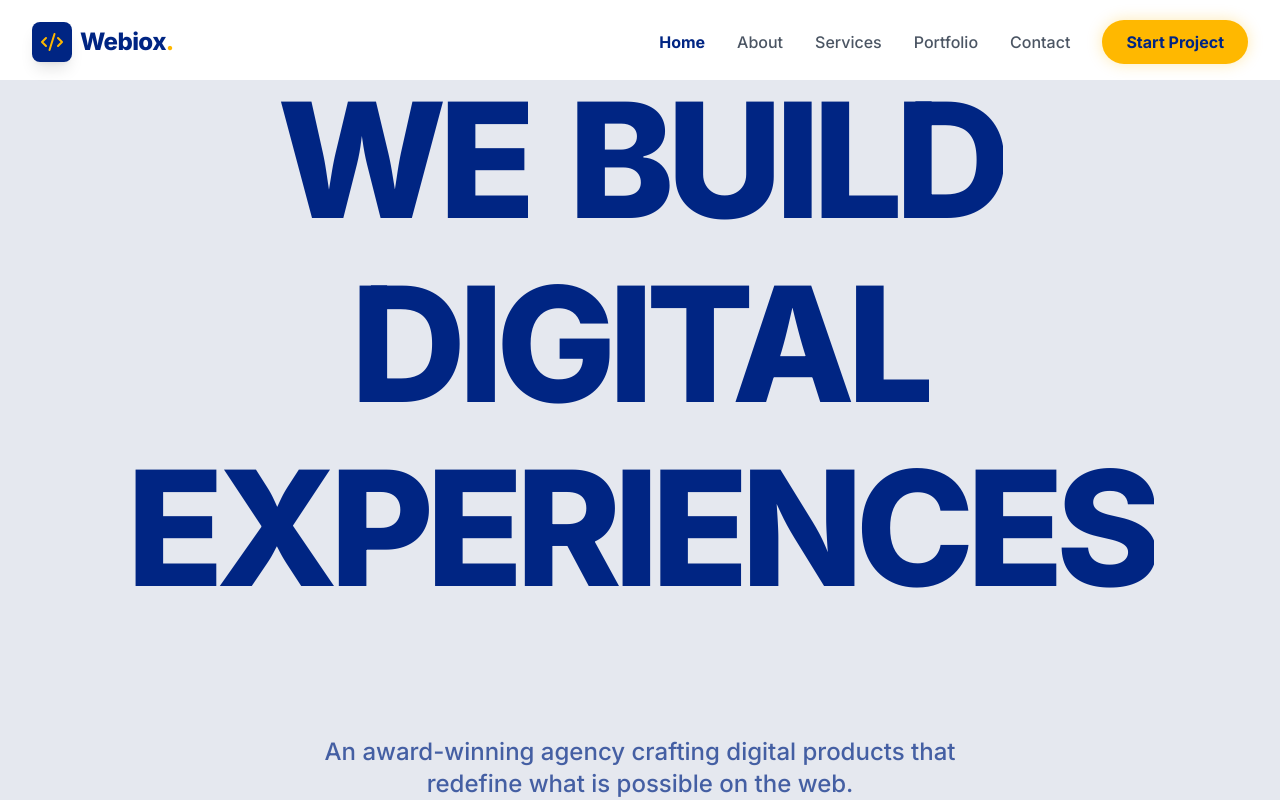
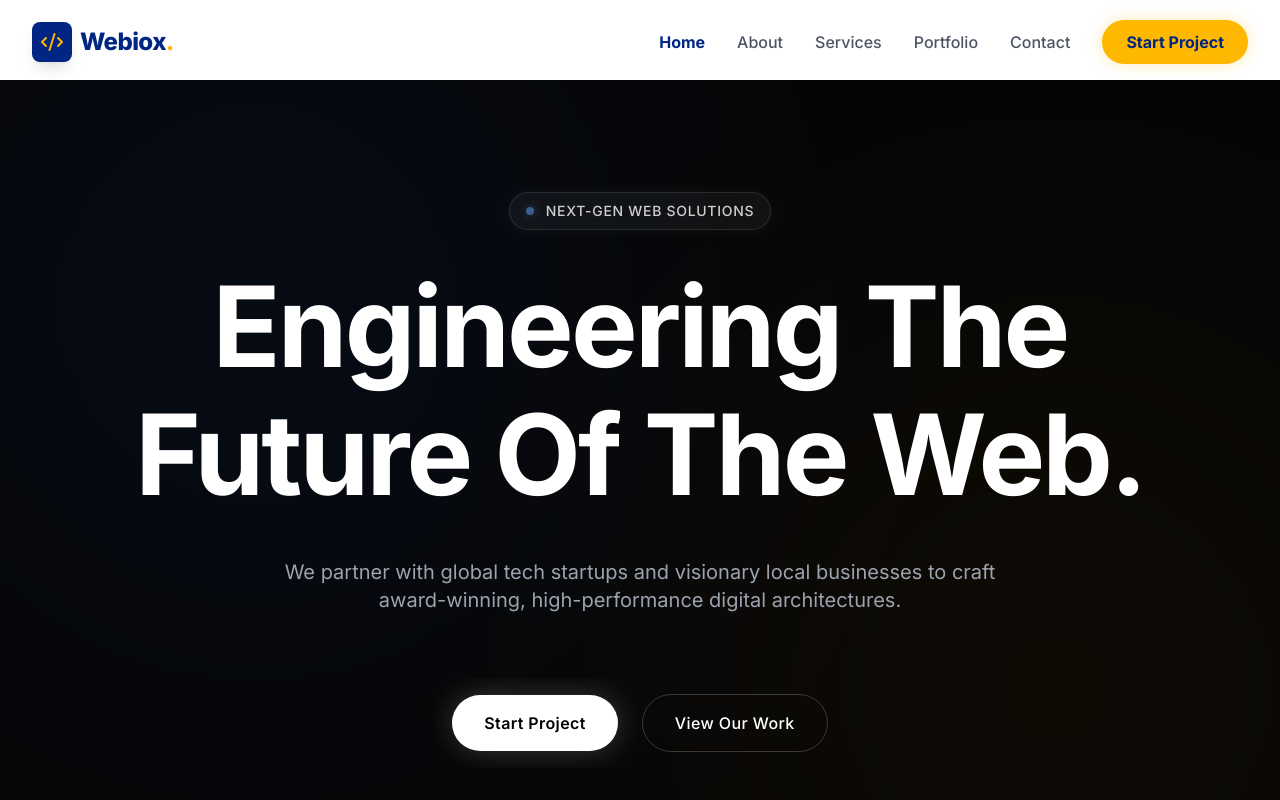
Before and after one commit to manthanvaghasiya/webiox, a React (Vite) app: page / in a window 1280 px wide. Shown: the top 800 px of the page. Built offline with nearby package versions, Linux system fonts and the light colour scheme.

Commit message:
feat: redesign hero with premium dark theme, massive typography, glowing auras

```diff
--- a/src/components/home/Hero.jsx
+++ b/src/components/home/Hero.jsx
@@ -1,9 +1,8 @@
 import { motion, useScroll, useTransform } from 'framer-motion';
 
-// Premium Easing for Smooth Reveals
 const ease = [0.76, 0, 0.24, 1];
 
-// Giant Text Reveal Component
+// Word Reveal Component
 const RevealText = ({ text }) => {
   const words = text.split(" ");
 
@@ -11,16 +10,17 @@ const RevealText = ({ text }) => {
     hidden: { opacity: 0 },
     visible: {
       opacity: 1,
-      transition: { staggerChildren: 0.15, delayChildren: 0.2 }
+      transition: { staggerChildren: 0.1, delayChildren: 0.2 }
     }
   };
 
   const child = {
-    hidden: { y: "100%", opacity: 0 },
+    hidden: { y: "150%", opacity: 0, rotate: 5 },
     visible: {
       y: 0,
       opacity: 1,
-      transition: { duration: 1.4, ease: ease }
+      rotate: 0,
+      transition: { duration: 1.2, ease: ease }
     }
   };
 
@@ -29,10 +29,10 @@ const RevealText = ({ text }) => {
       variants={container}
       initial="hidden"
       animate="visible"
-      className="flex flex-wrap justify-center gap-x-3 gap-y-2 md:gap-x-6 md:gap-y-4 lg:gap-x-10 lg:gap-y-6"
+      className="flex flex-wrap justify-center gap-x-3 gap-y-2 md:gap-x-5 md:gap-y-4 lg:gap-x-6 lg:gap-y-4"
     >
       {words.map((word, i) => (
-        <div key={i} className="overflow-hidden pb-4 md:pb-8 -mb-4 md:-mb-8">
+        <div key={i} className="overflow-hidden pb-4 md:pb-6 -mb-4 md:-mb-6">
           <motion.span variants={child} className="inline-block">
             {word}
           </motion.span>
@@ -44,42 +44,90 @@ const RevealText = ({ text }) => {
 
 const Hero = () => {
   const { scrollY } = useScroll();
-  const yParallax = useTransform(scrollY, [0, 1000], [0, 200]);
+  const yParallax = useTransform(scrollY, [0, 1000], [0, 150]);
+  const opacityFade = useTransform(scrollY, [0, 500], [1, 0]);
 
   return (
-    <section className="relative min-h-screen w-full bg-[#E5E8EF] flex items-center justify-center overflow-hidden selection:bg-[#002583] selection:text-white">
+    <section className="relative min-h-screen w-full bg-[#050505] flex items-center justify-center overflow-hidden selection:bg-[#FFD700] selection:text-black">
+
+      {/* Background Glow Auras */}
+      <div className="absolute inset-0 z-0 pointer-events-none overflow-hidden flex items-center justify-center">
+        <motion.div
+          animate={{
+            scale: [1, 1.1, 1],
+            opacity: [0.15, 0.25, 0.15],
+          }}
+          transition={{ duration: 10, repeat: Infinity, ease: "easeInOut" }}
+          className="absolute top-[-20%] left-[-10%] w-[60vw] h-[60vw] rounded-full bg-blue-600/30 blur-[150px]"
+        />
+        <motion.div
+          animate={{
+            scale: [1, 1.2, 1],
+            opacity: [0.1, 0.2, 0.1],
+          }}
+          transition={{ duration: 12, repeat: Infinity, ease: "easeInOut", delay: 1 }}
+          className="absolute bottom-[-20%] right-[-10%] w-[55vw] h-[55vw] rounded-full bg-amber-500/20 blur-[130px]"
+        />
+      </div>
 
       <motion.div
-        style={{ y: yParallax }}
-        className="relative z-10 w-full max-w-[120rem] mx-auto px-4 sm:px-8 lg:px-12 flex flex-col items-center justify-center text-center"
+        style={{ y: yParallax, opacity: opacityFade }}
+        className="relative z-10 w-full max-w-7xl mx-auto px-6 sm:px-8 lg:px-12 flex flex-col items-center justify-center text-center mt-12 md:mt-0"
       >
 
-        {/* 1. Giant Typography (The Never Settle Style) */}
-        <h1 className="text-6xl md:text-8xl lg:text-[10rem] font-black text-[#002583] leading-[0.85] tracking-tighter uppercase w-full">
-          <RevealText text="WE BUILD DIGITAL EXPERIENCES" />
+        {/* Tiny Glowing Badge */}
+        <motion.div
+          initial={{ opacity: 0, y: 20 }}
+          animate={{ opacity: 1, y: 0 }}
+          transition={{ duration: 1, delay: 0.1, ease }}
+          className="mb-8 md:mb-10"
+        >
+          <div className="inline-flex items-center gap-3 px-4 py-2 rounded-full border border-white/10 bg-white/5 backdrop-blur-md shadow-[0_0_15px_rgba(255,255,255,0.05)]">
+            <div className="w-2 h-2 rounded-full bg-blue-400 animate-pulse shadow-[0_0_10px_rgba(96,165,250,0.6)]" />
+            <span className="text-xs md:text-sm font-medium text-white/80 tracking-wider uppercase">
+              Next-Gen Web Solutions
+            </span>
+          </div>
+        </motion.div>
+
+        {/* Massive Headline */}
+        <h1 className="text-5xl sm:text-7xl md:text-8xl lg:text-[7rem] font-bold text-white leading-[1.05] tracking-tight w-full max-w-5xl">
+          <RevealText text="Engineering The Future Of The Web." />
         </h1>
 
-        {/* 2. Empty Space & Minimal Subtitle */}
-        <div className="overflow-hidden mt-16 md:mt-24 lg:mt-32">
+        {/* Soft Gray Sub-headline */}
+        <div className="overflow-hidden mt-8 md:mt-12 max-w-3xl mx-auto">
           <motion.p
             initial={{ y: "100%", opacity: 0 }}
             animate={{ y: 0, opacity: 1 }}
-            transition={{ duration: 1.2, delay: 1.5, ease }}
-            className="text-base md:text-2xl text-[#002583]/70 font-medium max-w-2xl mx-auto"
+            transition={{ duration: 1.2, delay: 1.2, ease }}
+            className="text-base md:text-xl text-gray-400 font-normal leading-relaxed"
           >
-            An award-winning agency crafting digital products that redefine what is possible on the web.
+            We partner with global tech startups and visionary local businesses to craft award-winning, high-performance digital architectures.
           </motion.p>
         </div>
 
-        {/* 3. Accent Button */}
-        <div className="overflow-hidden mt-12 md:mt-16">
+        {/* Action Buttons */}
+        <div className="flex flex-col sm:flex-row items-center justify-center gap-4 sm:gap-6 mt-12 md:mt-16 w-full sm:w-auto overflow-hidden p-4">
           <motion.div
-            initial={{ y: "100%", opacity: 0 }}
+            initial={{ y: 50, opacity: 0 }}
             animate={{ y: 0, opacity: 1 }}
-            transition={{ duration: 1.2, delay: 1.8, ease }}
+            transition={{ duration: 1, delay: 1.5, ease }}
+            className="w-full sm:w-auto"
           >
-            <button className="bg-[#FFB800] text-[#002583] font-bold text-sm md:text-lg px-10 py-5 lg:px-14 lg:py-6 rounded-full hover:scale-105 transition-transform duration-300 shadow-2xl shadow-[#FFB800]/20 uppercase tracking-widest outline-none focus:ring-4 focus:ring-[#FFB800]/50">
-              Start a Project
+            <button className="w-full sm:w-auto bg-white text-black font-semibold text-sm md:text-base px-8 py-4 rounded-full hover:scale-105 transition-all duration-300 shadow-[0_0_30px_rgba(255,255,255,0.2)] hover:shadow-[0_0_40px_rgba(255,255,255,0.4)] tracking-wide">
+              Start Project
+            </button>
+          </motion.div>
+
+          <motion.div
+            initial={{ y: 50, opacity: 0 }}
+            animate={{ y: 0, opacity: 1 }}
+            transition={{ duration: 1, delay: 1.6, ease }}
+            className="w-full sm:w-auto"
+          >
+            <button className="w-full sm:w-auto bg-transparent text-white font-medium text-sm md:text-base px-8 py-4 rounded-full border border-white/20 hover:bg-white/10 transition-all duration-300 backdrop-blur-sm tracking-wide">
+              View Our Work
             </button>
           </motion.div>
         </div>
```
